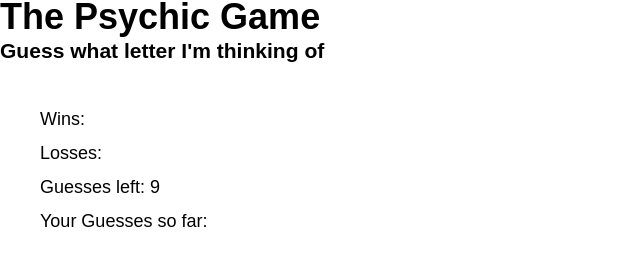
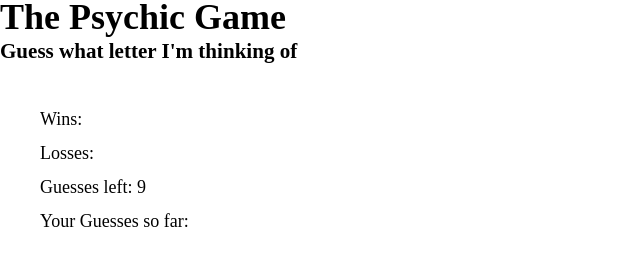
Before and after one commit to DerekNarz1/Psychic-game, a plain HTML site: page index.html in a window 1280 px wide. Shown: the whole page, without its empty margins (0-640 px from the left). Drawn offline with Linux system fonts and the light colour scheme.

Commit message:
Final psych game

```diff
--- a/assets/css/style.css
+++ b/assets/css/style.css
@@ -7,7 +7,7 @@ html, body{
   border-color: black;
   font-size: 18px;
   line-height: 34px;
-  font-family: 'Arial', 'Helvetica Neue', Helvetica, sans-serif;
+  font-family: "Times New Roman", Georgia, Serif;
 }
 
 .wrapper {
```
Also changed, not shown: assets/css/bootstrap.css (deleted).
